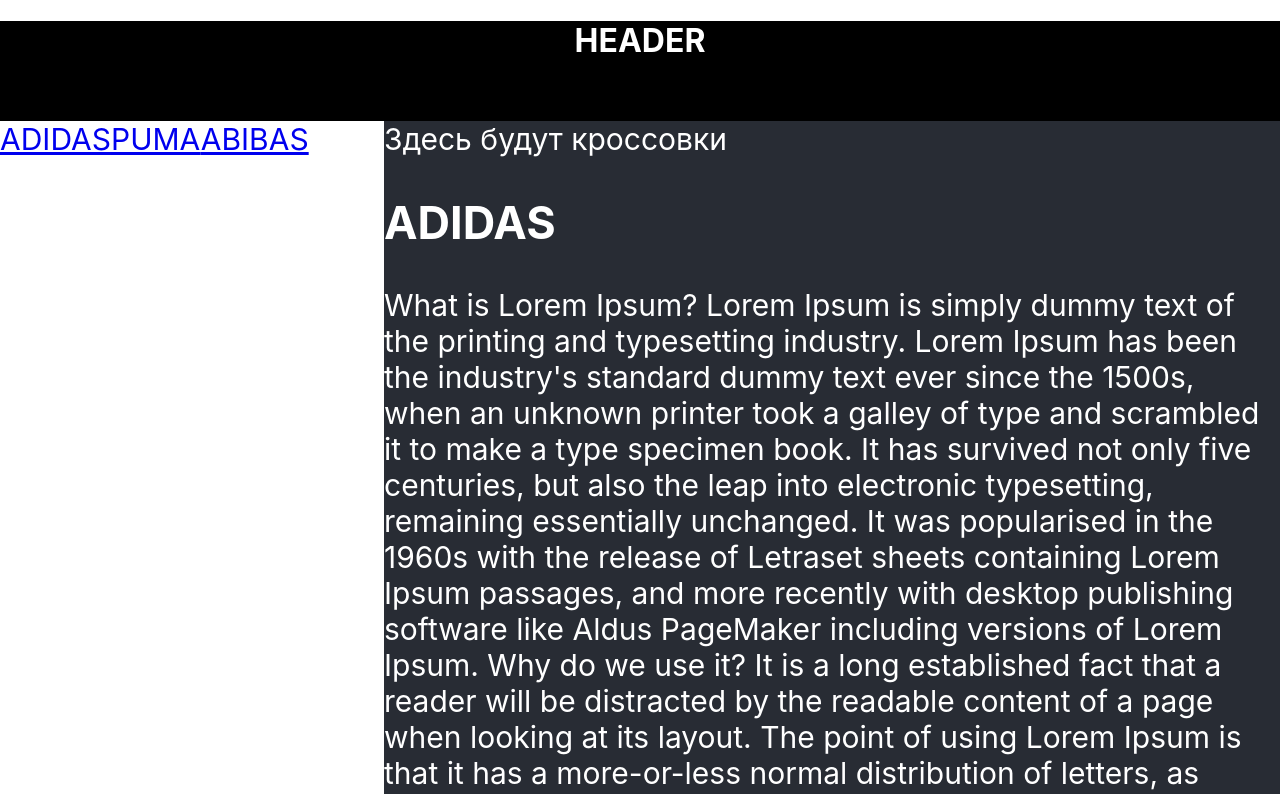
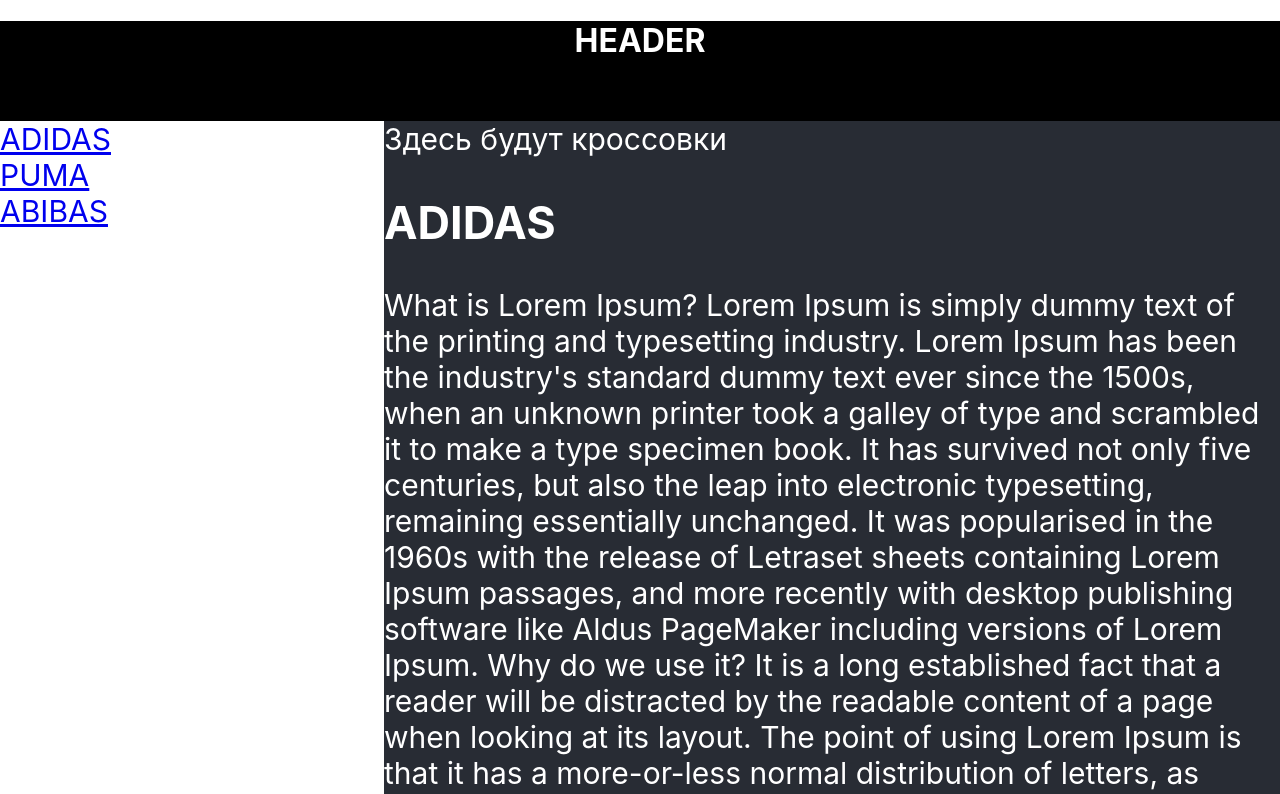
Before and after one commit to Maksimus39/react_routing_dom_v6, a React (Create React App) app: page /page1 in a window 1280 px wide. Shown: the top 794 px of the page. Built offline with nearby package versions, Linux system fonts and the light colour scheme.

Commit message:
Добавление стилизации в роутинги

```diff
--- a/src/App.tsx
+++ b/src/App.tsx
@@ -13,10 +13,15 @@
             <div className={styles.header}><h1>HEADER</h1></div>
             <div className={styles.body}>
                 <div className={styles.nav}>
-                    <NavLink to={"/page1"}>ADIDAS</NavLink>
-                    <NavLink to={"/page2/"}>PUMA</NavLink>
-                    <NavLink to={"/page3/"}>ABIBAS</NavLink>
-
+                    <div><NavLink to={"/page1"}
+                                  className={({isActive}) => isActive ? styles.activeNavLink : styles.navLink}>ADIDAS</NavLink>
+                    </div>
+                    <div><NavLink to={"/page2/"}
+                                  className={({isActive}) => isActive ? styles.activeNavLink : styles.navLink}>PUMA</NavLink>
+                    </div>
+                    <div><NavLink to={"/page3/"}
+                                  className={({isActive}) => isActive ? styles.activeNavLink : styles.navLink}>ABIBAS</NavLink>
+                    </div>
                 </div>
                 <div className={styles.content}>
                     Здесь будут кроссовки
```
